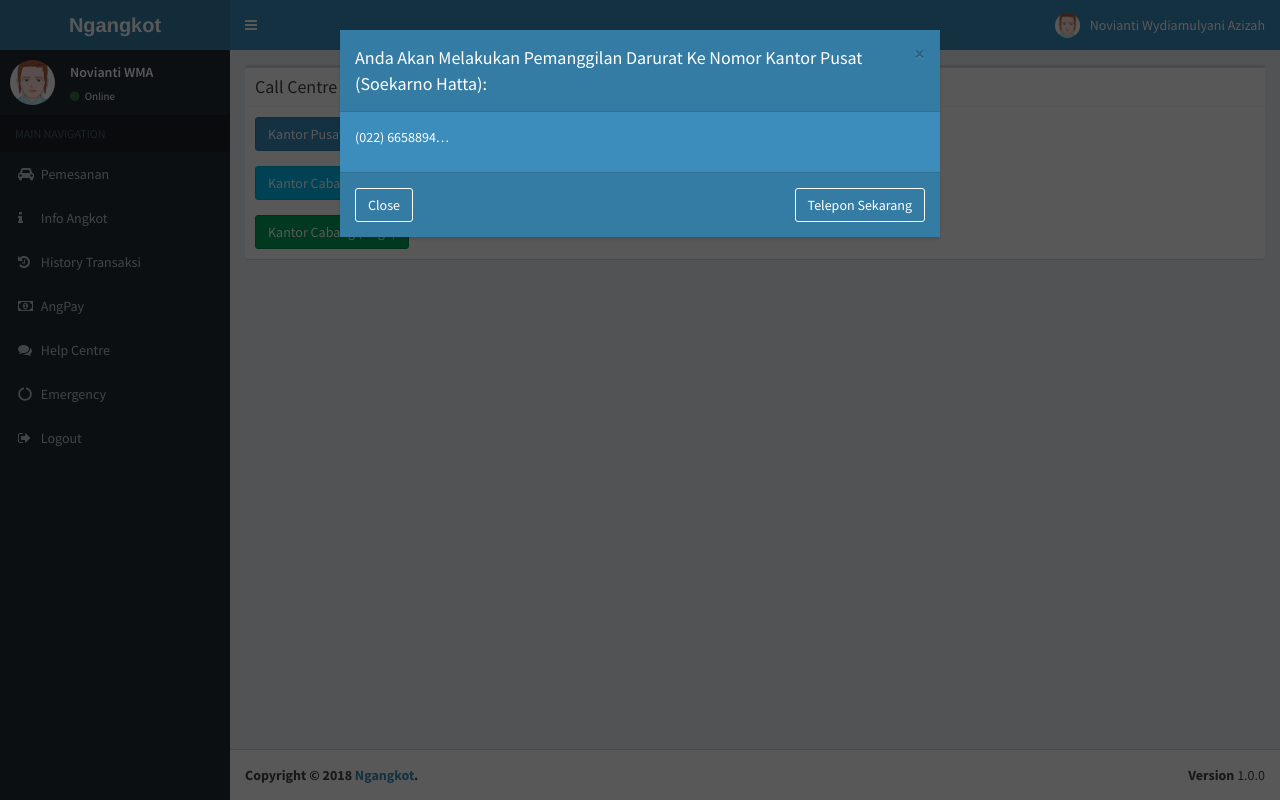
After one commit to noviazizah11/Gokot, a PHP site: page /pages/emergency.php in a window 1280 px wide, after a click on "Kantor Pusat (Soekarno Hatta)". The commit adds this page. Run offline with PHP 8.4, Linux system fonts and the light colour scheme.

Commit message:
menambahkan menu emergency

```diff
--- /dev/null
+++ b/pages/emergency.php
@@ -0,0 +1,101 @@
+<?php
+  include('layout/header.php');
+  include('layout/sidebar.php');
+?>
+<div class="content-wrapper">
+  <!-- Main content -->
+  <section class="content">
+
+    <div class="row">
+      <div class="col-xs-12">
+        <div class="box box-default">
+          <div class="box-header with-border">
+            <h3 class="box-title">Call Centre Ngangkot</h3>
+          </div>
+          <div class="box-body">
+            <button type="button" class="btn btn-primary" data-toggle="modal" data-target="#modal-primary">
+              Kantor Pusat (Soekarno Hatta)
+            </button><div class="media"></div>
+            <button type="button" class="btn btn-info" data-toggle="modal" data-target="#modal-info">
+              Kantor Cabang (Pasir Koja)
+            </button><div class="media"></div>
+            <button type="button" class="btn btn-success" data-toggle="modal" data-target="#modal-success">
+              Kantor Cabang (Dago)
+            </button>
+          </div>
+        </div>
+      </div>
+    </div>
+
+      <div class="modal modal-primary fade" id="modal-primary">
+        <div class="modal-dialog">
+          <div class="modal-content">
+            <div class="modal-header">
+              <button type="button" class="close" data-dismiss="modal" aria-label="Close">
+                <span aria-hidden="true">&times;</span></button>
+              <h4 class="modal-title">Anda Akan Melakukan Pemanggilan Darurat Ke Nomor Kantor Pusat (Soekarno Hatta):</h4>
+            </div>
+            <div class="modal-body">
+              <p>(022) 6658894&hellip;</p>
+            </div>
+            <div class="modal-footer">
+              <button type="button" class="btn btn-outline pull-left" data-dismiss="modal">Close</button>
+              <button type="button" class="btn btn-outline">Telepon Sekarang</button>
+            </div>
+          </div>
+          <!-- /.modal-content -->
+        </div>
+        <!-- /.modal-dialog -->
+      </div>
+      <!-- /.modal -->
+
+      <div class="modal modal-info fade" id="modal-info">
+        <div class="modal-dialog">
+          <div class="modal-content">
+            <div class="modal-header">
+              <button type="button" class="close" data-dismiss="modal" aria-label="Close">
+                <span aria-hidden="true">&times;</span></button>
+              <h4 class="modal-title">Anda Akan Melakukan Pemanggilan Darurat Ke Nomor Kantor Cabang (Pasir Koja):</h4>
+            </div>
+            <div class="modal-body">
+              <p>(022) 76486547&hellip;</p>
+            </div>
+            <div class="modal-footer">
+              <button type="button" class="btn btn-outline pull-left" data-dismiss="modal">Close</button>
+              <button type="button" class="btn btn-outline">Telepon Sekarang</button>
+            </div>
+          </div>
+          <!-- /.modal-content -->
+        </div>
+        <!-- /.modal-dialog -->
+      </div>
+      <!-- /.modal -->
+
+      <div class="modal modal-success fade" id="modal-success">
+        <div class="modal-dialog">
+          <div class="modal-content">
+            <div class="modal-header">
+              <button type="button" class="close" data-dismiss="modal" aria-label="Close">
+                <span aria-hidden="true">&times;</span></button>
+              <h4 class="modal-title">Anda Akan Melakukan Pemanggilan Darurat Ke Nomor Kantor Cabang (Dago):</h4>
+            </div>
+            <div class="modal-body">
+              <p>(022) 83467776&hellip;</p>
+            </div>
+            <div class="modal-footer">
+              <button type="button" class="btn btn-outline pull-left" data-dismiss="modal">Close</button>
+              <button type="button" class="btn btn-outline">Telepon Sekarang</button>
+            </div>
+          </div>
+          <!-- /.modal-content -->
+        </div>
+        <!-- /.modal-dialog -->
+      </div>
+      <!-- /.modal -->
+  </section>
+  <!-- /.content -->
+ </div>
+
+<?php
+  include_once('layout/footer.php');
+?>
--- a/pages/layout/sidebar.php
+++ b/pages/layout/sidebar.php
@@ -21,7 +21,7 @@
       <li><a href="history.php" class="dim"><i class="fa fa-history"></i> <span>History Transaksi</span></a></li>
       <li><a href="angpay.php" class="dim"><i class="fa fa-money"></i> <span>AngPay</span></a></li>
       <li><a href="pemesanan.php" class="dim"><i class="fa fa-comments"></i> <span>Help Centre</span></a></li>
-      <li><a href="pemesanan.php" class="dim"><i class="fa fa-circle-o-notch"></i> <span>Emergency</span></a></li>
+      <li><a href="emergency.php" class="dim"><i class="fa fa-circle-o-notch"></i> <span>Emergency</span></a></li>
       <li><a href="login.php" class="dim"><i class="fa fa-sign-out"></i> <span>Logout</span></a></li>
     </ul>
   </section>
```
